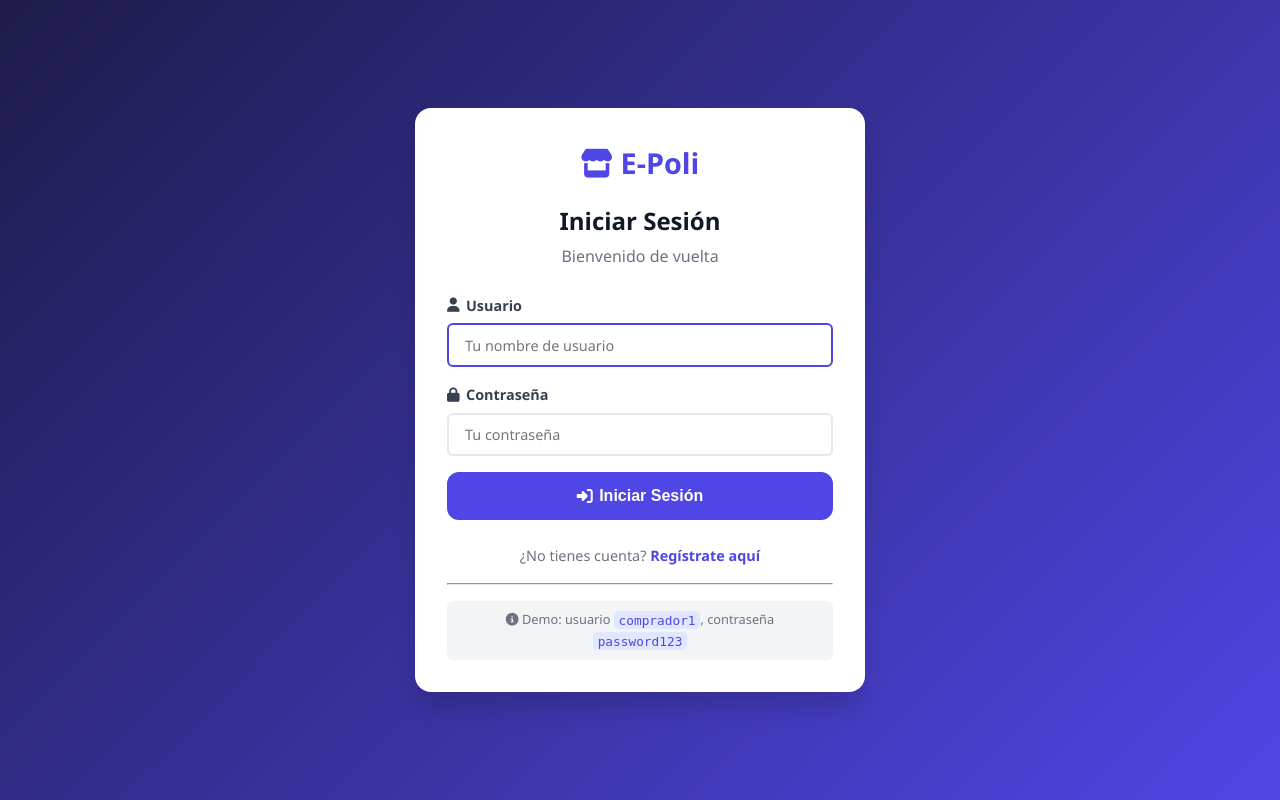
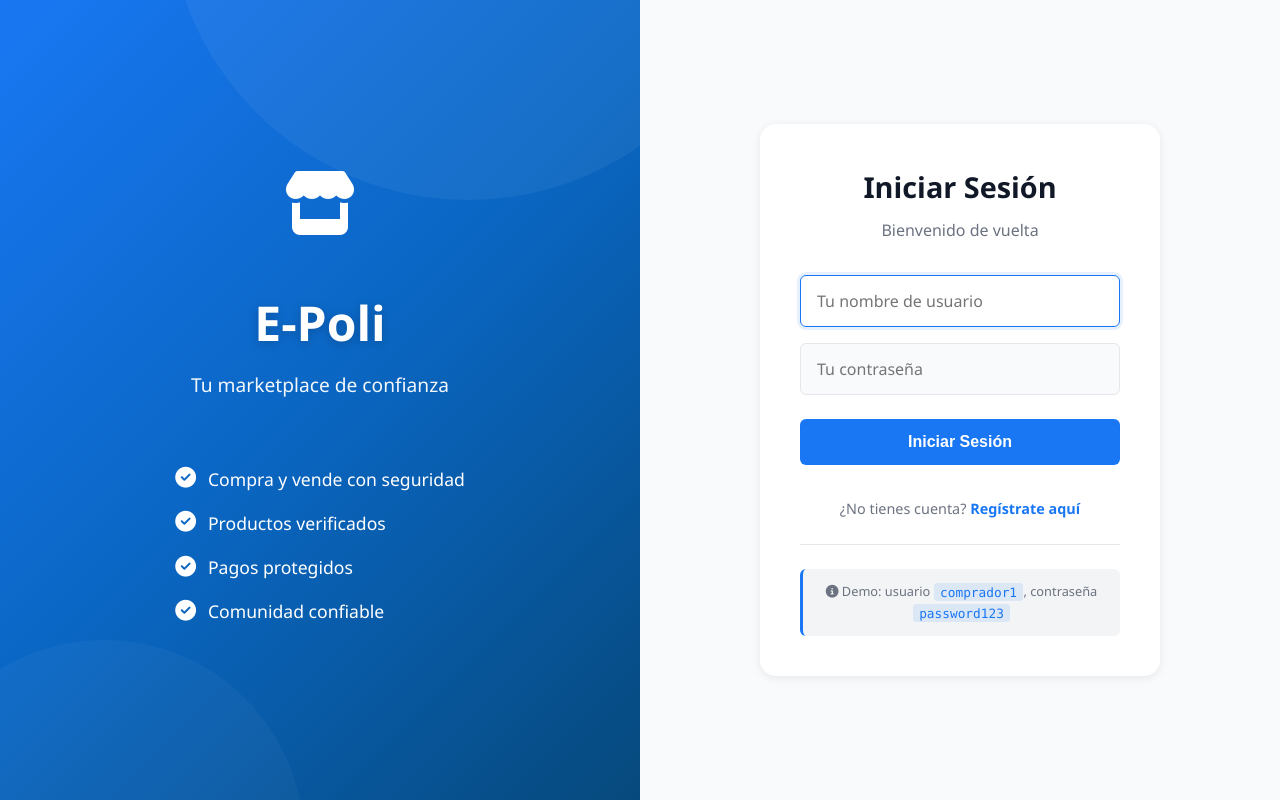
Before and after one commit to Jeison1237/e-poliMarketplace, a Spring Boot app: page /login in a window 1280 px wide. Run offline with Spring Boot 4, Linux system fonts and the light colour scheme; some of the project's set-up classes (security, data sources, template engines, error pages and the like) are left out, and stand-ins take their place.

Commit message:
Apply remaining changes

```diff
--- a/src/main/resources/static/css/style.css
+++ b/src/main/resources/static/css/style.css
@@ -611,41 +611,264 @@ ul { list-style: none; }
 /* ============================
    AUTH PAGES
    ============================ */
+/* ========== FACEBOOK-LIKE AUTH PAGE ========== */
 .auth-page {
-    background: linear-gradient(135deg, var(--dark) 0%, var(--primary) 100%);
+    background: var(--gray-50);
     min-height: 100vh;
+    display: flex;
+}
+
+.auth-wrapper {
+    display: flex;
+    width: 100%;
+    min-height: 100vh;
+}
+
+/* Left Section: Brand & Background */
+.auth-brand-section {
+    flex: 1;
+    background: linear-gradient(135deg, #1977f3 0%, #0a66c2 50%, #06497c 100%);
+    display: flex;
+    align-items: center;
+    justify-content: center;
+    padding: 3rem 2rem;
+    position: relative;
+    overflow: hidden;
+}
+
+.auth-brand-section::before {
+    content: '';
+    position: absolute;
+    top: -50%;
+    right: -20%;
+    width: 600px;
+    height: 600px;
+    background: rgba(255, 255, 255, 0.05);
+    border-radius: 50%;
+}
+
+.auth-brand-section::after {
+    content: '';
+    position: absolute;
+    bottom: -30%;
+    left: -15%;
+    width: 400px;
+    height: 400px;
+    background: rgba(255, 255, 255, 0.03);
+    border-radius: 50%;
+}
+
+.auth-brand-content {
+    position: relative;
+    z-index: 1;
+    text-align: center;
+    color: white;
+}
+
+.auth-brand-logo {
+    font-size: 4rem;
+    display: block;
+    margin-bottom: 1.5rem;
+    animation: float 3s ease-in-out infinite;
+}
+
+@keyframes float {
+    0%, 100% { transform: translateY(0px); }
+    50% { transform: translateY(-20px); }
+}
+
+.auth-brand-title {
+    font-size: 3rem;
+    font-weight: 900;
+    margin-bottom: 0.5rem;
+    text-shadow: 0 2px 10px rgba(0, 0, 0, 0.2);
+}
+
+.auth-brand-subtitle {
+    font-size: 1.2rem;
+    margin-bottom: 2rem;
+    opacity: 0.95;
+    font-weight: 500;
+}
+
+.auth-brand-features {
+    text-align: left;
+    display: inline-block;
+    margin-top: 2rem;
+}
+
+.auth-brand-features li {
+    font-size: 1.1rem;
+    margin-bottom: 1rem;
+    display: flex;
+    align-items: center;
+    gap: 0.75rem;
+}
+
+.auth-brand-features i {
+    font-size: 1.3rem;
+}
+
+/* Right Section: Form */
+.auth-form-section {
+    flex: 1;
     display: flex;
     align-items: center;
     justify-content: center;
     padding: 2rem;
+    background: var(--gray-50);
 }
 
-.auth-container { width: 100%; max-width: 450px; }
+.auth-container {
+    width: 100%;
+    max-width: 400px;
+}
 
 .auth-card {
     background: white;
     border-radius: var(--radius-lg);
-    padding: 2rem;
-    box-shadow: var(--shadow-lg);
+    padding: 2.5rem;
+    box-shadow: 0 2px 10px rgba(0, 0, 0, 0.08);
 }
 
-.auth-header { text-align: center; margin-bottom: 1.5rem; }
-.auth-logo { font-size: 1.8rem; font-weight: 900; color: var(--primary); display: block; margin-bottom: 1rem; }
-.auth-header h2 { font-size: 1.5rem; font-weight: 800; color: var(--gray-900); margin-bottom: 0.25rem; }
-.auth-header p { color: var(--gray-500); }
+.auth-header {
+    text-align: center;
+    margin-bottom: 2rem;
+}
 
-.auth-form { display: flex; flex-direction: column; gap: 1rem; }
+.auth-header h2 {
+    font-size: 1.8rem;
+    font-weight: 800;
+    color: var(--gray-900);
+    margin-bottom: 0.5rem;
+}
+
+.auth-header p {
+    color: var(--gray-500);
+    font-size: 1rem;
+}
+
+.auth-form {
+    display: flex;
+    flex-direction: column;
+    gap: 1rem;
+}
+
+.auth-form .form-group input {
+    background: var(--gray-50);
+    border: 1px solid var(--gray-200);
+    padding: 0.875rem 1rem;
+    border-radius: var(--radius-sm);
+    font-size: 1rem;
+    transition: var(--transition);
+}
+
+.auth-form .form-group input:focus {
+    background: white;
+    border-color: #1977f3;
+    box-shadow: 0 0 0 3px rgba(25, 119, 243, 0.1);
+}
+
+.auth-form .btn-primary {
+    background: #1977f3;
+    border: none;
+    color: white;
+    padding: 0.875rem 1.5rem;
+    font-size: 1rem;
+    font-weight: 700;
+    border-radius: var(--radius-sm);
+    cursor: pointer;
+    transition: var(--transition);
+    margin-top: 0.5rem;
+}
+
+.auth-form .btn-primary:hover {
+    background: #0a66c2;
+    box-shadow: 0 4px 12px rgba(25, 119, 243, 0.3);
+}
+
+.auth-form .btn-primary:active {
+    transform: scale(0.98);
+}
 
 .auth-footer {
     text-align: center;
-    margin-top: 1.5rem;
+    margin-top: 2rem;
     font-size: 0.9rem;
     color: var(--gray-500);
 }
-.auth-footer a { color: var(--primary); font-weight: 600; }
-.auth-footer hr { margin: 1rem 0; border-color: var(--gray-200); }
-.demo-hint { font-size: 0.8rem; background: var(--gray-100); padding: 0.5rem 1rem; border-radius: var(--radius-sm); }
-.demo-hint code { background: var(--primary-light); color: var(--primary); padding: 0.1rem 0.3rem; border-radius: 4px; }
+
+.auth-footer a {
+    color: #1977f3;
+    font-weight: 600;
+    transition: var(--transition);
+}
+
+.auth-footer a:hover {
+    color: #0a66c2;
+}
+
+.auth-footer hr {
+    margin: 1.5rem 0;
+    border: none;
+    border-top: 1px solid var(--gray-200);
+}
+
+.demo-hint {
+    font-size: 0.8rem;
+    background: var(--gray-100);
+    padding: 0.75rem 1rem;
+    border-radius: var(--radius-sm);
+    border-left: 3px solid #1977f3;
+}
+
+.demo-hint code {
+    background: rgba(25, 119, 243, 0.1);
+    color: #1977f3;
+    padding: 0.1rem 0.4rem;
+    border-radius: 3px;
+    font-family: 'Monaco', 'Courier New', monospace;
+}
+
+/* Mobile Responsive */
+@media (max-width: 768px) {
+    .auth-wrapper {
+        flex-direction: column;
+    }
+
+    .auth-brand-section {
+        padding: 2rem;
+        min-height: 300px;
+    }
+
+    .auth-brand-logo {
+        font-size: 2.5rem;
+    }
+
+    .auth-brand-title {
+        font-size: 2rem;
+    }
+
+    .auth-brand-subtitle {
+        font-size: 1rem;
+    }
+
+    .auth-brand-features {
+        margin-top: 1.5rem;
+    }
+
+    .auth-brand-features li {
+        font-size: 0.95rem;
+    }
+
+    .auth-form-section {
+        padding: 1.5rem;
+    }
+
+    .auth-card {
+        padding: 1.5rem;
+    }
+}
 
 /* ============================
    FORM ELEMENTS
--- a/src/main/resources/templates/login.html
+++ b/src/main/resources/templates/login.html
@@ -9,10 +9,29 @@
 </head>
 <body class="auth-page">
 
+<div class="auth-wrapper">
+    <!-- Left Section: Branding -->
+    <div class="auth-brand-section">
+        <div class="auth-brand-content">
+            <a href="/" class="auth-brand-logo">
+                <i class="fas fa-store"></i>
+            </a>
+            <h1 class="auth-brand-title">E-Poli</h1>
+            <p class="auth-brand-subtitle">Tu marketplace de confianza</p>
+            <ul class="auth-brand-features">
+                <li><i class="fas fa-check-circle"></i> Compra y vende con seguridad</li>
+                <li><i class="fas fa-check-circle"></i> Productos verificados</li>
+                <li><i class="fas fa-check-circle"></i> Pagos protegidos</li>
+                <li><i class="fas fa-check-circle"></i> Comunidad confiable</li>
+            </ul>
+        </div>
+    </div>
+
+    <!-- Right Section: Login Form -->
+    <div class="auth-form-section">
         <div class="auth-container">
             <div class="auth-card">
                 <div class="auth-header">
-            <a href="/" class="auth-logo"><i class="fas fa-store"></i> E-Poli</a>
                     <h2>Iniciar Sesión</h2>
                     <p>Bienvenido de vuelta</p>
                 </div>
@@ -29,17 +48,15 @@
 
                 <form th:action="@{/login}" method="post" class="auth-form">
                     <div class="form-group">
-                <label for="username"><i class="fas fa-user"></i> Usuario</label>
                         <input type="text" id="username" name="username" placeholder="Tu nombre de usuario"
                                class="form-control" required autofocus>
                     </div>
                     <div class="form-group">
-                <label for="password"><i class="fas fa-lock"></i> Contraseña</label>
                         <input type="password" id="password" name="password" placeholder="Tu contraseña"
                                class="form-control" required>
                     </div>
                     <button type="submit" class="btn btn-primary btn-lg btn-block">
-                <i class="fas fa-sign-in-alt"></i> Iniciar Sesión
+                        Iniciar Sesión
                     </button>
                 </form>
 
@@ -50,6 +67,8 @@
                 </div>
             </div>
         </div>
+    </div>
+</div>
 
 <script th:src="@{/js/main.js}"></script>
 </body>
```
Lines whose indentation alone changed are shown as unchanged.
